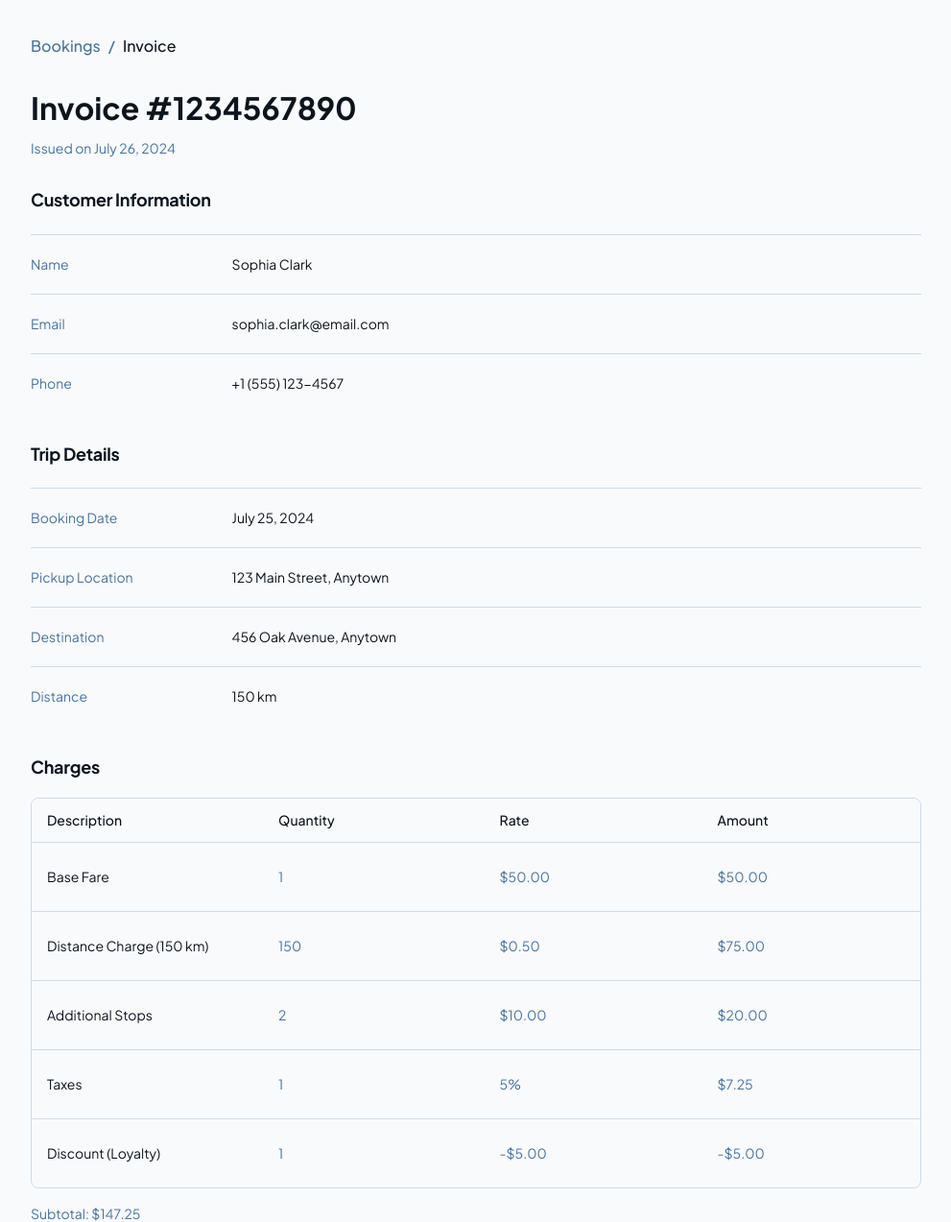
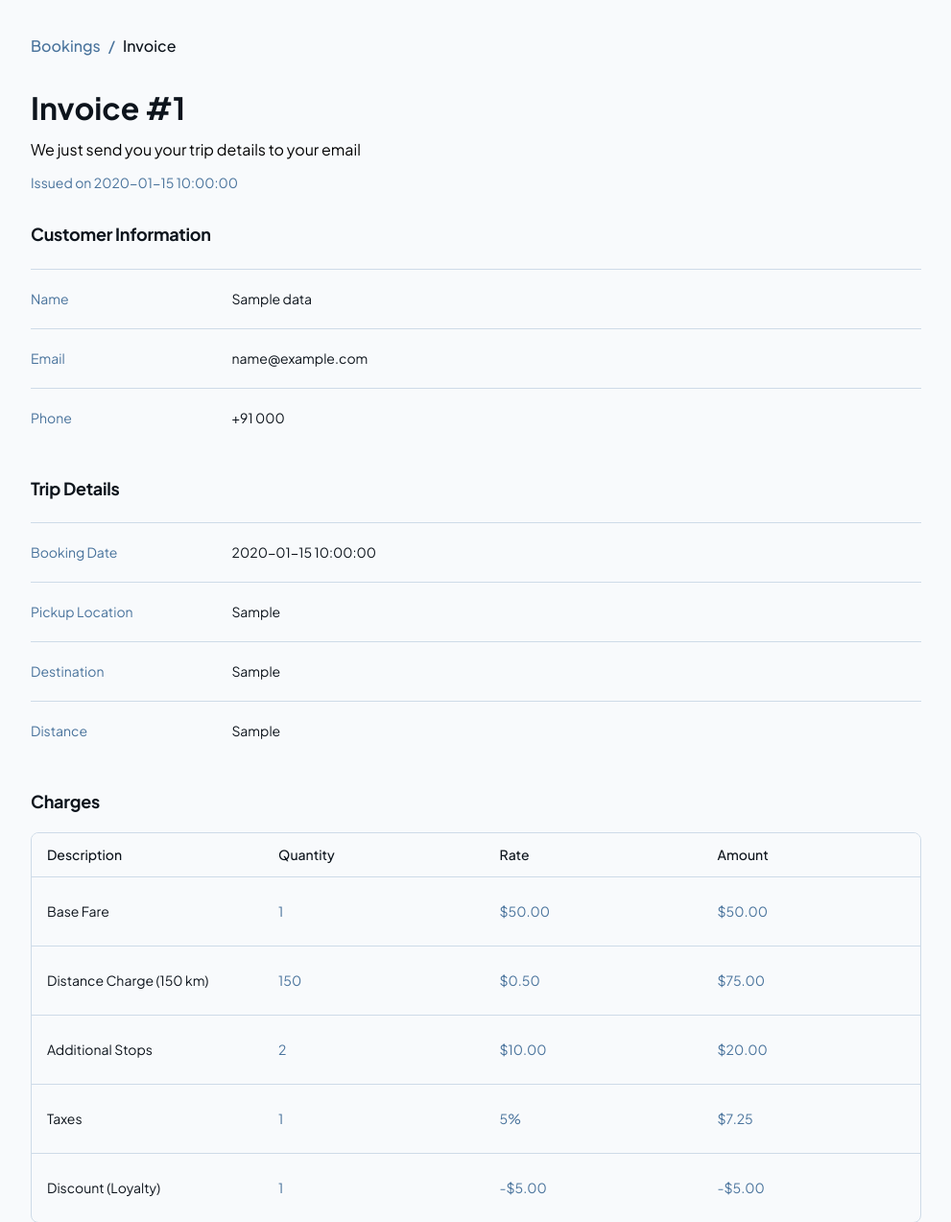
Before and after one commit to deshmukhyash001/Python_Projects, a Flask app: template Ticket_Booking_System/templates/Trip_Invoice.html in a window 1280 px wide. Shown: the part 65-1338 px from the top of the page at 96% size, without its empty margins (144-1135 px from the left). Run offline with Flask 3, Linux system fonts and the light colour scheme; the template is opened without the code that fills it: most values are stand-ins (such as "Sample title", 1, 10 or a date in 2020); some libraries are stand-ins or nearby versions.

Commit message:
Add files via upload

```diff
--- a/Ticket_Booking_System/app.py
+++ b/Ticket_Booking_System/app.py
@@ -1,5 +1,9 @@
 from flask import Flask, render_template,request
 from validate_email import validate_email
+import smtplib
+import uuid
+import datetime
+import schedule
 
 app = Flask(__name__)
 
@@ -18,11 +22,14 @@ def validate_phone(num):
 
 @app.route("/submit",methods=["POST"])
 def submit():
+    issue_data_time = str(datetime.datetime.now())
+    booking_id = uuid.uuid4()
     username = request.form.get("username")
     phone_number = request.form.get("contact_number")
     email = request.form.get("email_id")
 
     if validate_email(email) and validate_phone(phone_number):
+        data["booking_id"] = booking_id
         data["name"] = username
         data["phone"] = phone_number
         data["email"] = email
@@ -34,7 +41,7 @@ def submit():
 
 @app.route("/trip_details",methods=["POST"])
 def trip_details():
-    start_date = request.form.get("start_data")
+    start_date = request.form.get("start_date")
     start_time = request.form.get("start_time")
     start_location = request.form.get("start_location")
     end_location = request.form.get("end_location")
@@ -48,4 +55,34 @@ def trip_details():
 
     all_data.append(data)
 
-    return render_template("trip-summary.html")
+    return render_template("trip-summary.html",Data = data)
+
+@app.route("/invoice",methods=["POST"])
+def invoice():
+
+    email = "erdeshmukhyash@gmail.com"
+    receiver = data["email"]
+
+    border = "-"*50
+    subject = "Your trip has been generated"
+    message = f'''
+            Subject : {subject}
+
+
+            Hello {data["name"]},
+
+            You are starting your Journey from {data["start_location"]} to {data["end_location"]}
+            starting in {data["start_date"]}
+            {border}
+
+            Thank you for choosing us :
+            | Contact us : 7350604040 | email : erdeshmukhyash@gmail.com |
+    '''
+    server = smtplib.SMTP("smtp.gmail.com",587)
+    server.starttls()
+
+    server.login(email,"sunchzdeftgzlxmm")
+    server.sendmail(email,receiver,message)
+
+    all_data.append(data)
+    return render_template("Trip_Invoice.html" ,Data = data)
--- a/Ticket_Booking_System/templates/Trip_Invoice.html
+++ b/Ticket_Booking_System/templates/Trip_Invoice.html
@@ -63,42 +63,43 @@
             </div>
             <div class="flex flex-wrap justify-between gap-3 p-4">
               <div class="flex min-w-72 flex-col gap-3">
-                <p class="text-[#0d141c] tracking-light text-[32px] font-bold leading-tight">Invoice #1234567890</p>
-                <p class="text-[#49739c] text-sm font-normal leading-normal">Issued on July 26, 2024</p>
+                <p class="text-[#0d141c] tracking-light text-[32px] font-bold leading-tight">Invoice #{{Data["booking_id"]}}</p>
+                <p class="text-red300">We just send you your trip details to your email</p>
+                <p class="text-[#49739c] text-sm font-normal leading-normal">Issued on {{Data["issue_data_time"]}}</p>
               </div>
             </div>
             <h3 class="text-[#0d141c] text-lg font-bold leading-tight tracking-[-0.015em] px-4 pb-2 pt-4">Customer Information</h3>
             <div class="p-4 grid grid-cols-[20%_1fr] gap-x-6">
               <div class="col-span-2 grid grid-cols-subgrid border-t border-t-[#cedbe8] py-5">
                 <p class="text-[#49739c] text-sm font-normal leading-normal">Name</p>
-                <p class="text-[#0d141c] text-sm font-normal leading-normal">Sophia Clark</p>
+                <p class="text-[#0d141c] text-sm font-normal leading-normal">{{Data["name"]}}</p>
               </div>
               <div class="col-span-2 grid grid-cols-subgrid border-t border-t-[#cedbe8] py-5">
                 <p class="text-[#49739c] text-sm font-normal leading-normal">Email</p>
-                <p class="text-[#0d141c] text-sm font-normal leading-normal">sophia.clark@email.com</p>
+                <p class="text-[#0d141c] text-sm font-normal leading-normal">{{Data["email"]}}</p>
               </div>
               <div class="col-span-2 grid grid-cols-subgrid border-t border-t-[#cedbe8] py-5">
                 <p class="text-[#49739c] text-sm font-normal leading-normal">Phone</p>
-                <p class="text-[#0d141c] text-sm font-normal leading-normal">+1 (555) 123-4567</p>
+                <p class="text-[#0d141c] text-sm font-normal leading-normal">+91 {{Data["phone"]}}</p>
               </div>
             </div>
             <h3 class="text-[#0d141c] text-lg font-bold leading-tight tracking-[-0.015em] px-4 pb-2 pt-4">Trip Details</h3>
             <div class="p-4 grid grid-cols-[20%_1fr] gap-x-6">
               <div class="col-span-2 grid grid-cols-subgrid border-t border-t-[#cedbe8] py-5">
                 <p class="text-[#49739c] text-sm font-normal leading-normal">Booking Date</p>
-                <p class="text-[#0d141c] text-sm font-normal leading-normal">July 25, 2024</p>
+                <p class="text-[#0d141c] text-sm font-normal leading-normal">{{Data["start_date"]}}</p>
               </div>
               <div class="col-span-2 grid grid-cols-subgrid border-t border-t-[#cedbe8] py-5">
                 <p class="text-[#49739c] text-sm font-normal leading-normal">Pickup Location</p>
-                <p class="text-[#0d141c] text-sm font-normal leading-normal">123 Main Street, Anytown</p>
+                <p class="text-[#0d141c] text-sm font-normal leading-normal">{{Data["start_location"]}}</p>
               </div>
               <div class="col-span-2 grid grid-cols-subgrid border-t border-t-[#cedbe8] py-5">
                 <p class="text-[#49739c] text-sm font-normal leading-normal">Destination</p>
-                <p class="text-[#0d141c] text-sm font-normal leading-normal">456 Oak Avenue, Anytown</p>
+                <p class="text-[#0d141c] text-sm font-normal leading-normal">{{Data["end_location"]}}</p>
               </div>
               <div class="col-span-2 grid grid-cols-subgrid border-t border-t-[#cedbe8] py-5">
                 <p class="text-[#49739c] text-sm font-normal leading-normal">Distance</p>
-                <p class="text-[#0d141c] text-sm font-normal leading-normal">150 km</p>
+                <p class="text-[#0d141c] text-sm font-normal leading-normal">{{Data["end_location"]}}</p>
               </div>
             </div>
             <h3 class="text-[#0d141c] text-lg font-bold leading-tight tracking-[-0.015em] px-4 pb-2 pt-4">Charges</h3>
@@ -179,5 +180,9 @@
         </div>
       </div>
     </div>
+
+    <script>
+      alert("we just send you summary details to your email")
+    </script>
   </body>
 </html>
```
Also changed, not shown: Ticket_Booking_System/templates/trip-summary.html (+10 -13 lines).
